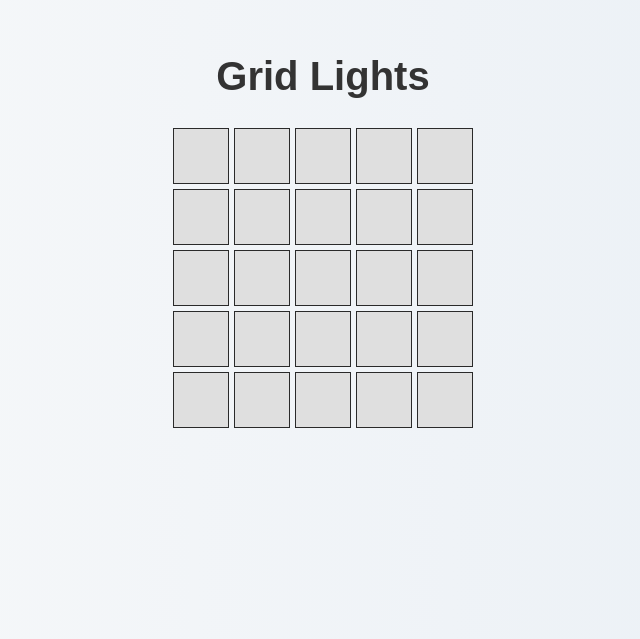
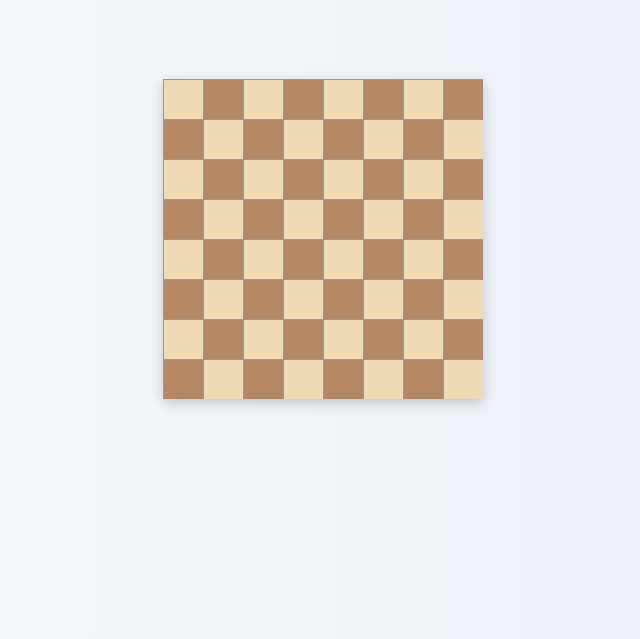
Before and after one commit to Code-With-Rohit-69/Practice-React, a React (Vite) app: page / in a window 1280 px wide. Shown: the part 161-800 px from the top of the page, without its empty margins (317-957 px from the left). Built offline with nearby package versions, Linux system fonts and the light colour scheme.

Commit message:
Knight Chess Moves component

```diff
--- a/src/App.jsx
+++ b/src/App.jsx
@@ -11,11 +11,12 @@ import Calculator from "./components/Calculator/Calculator";
 import EmojiReplacer from "./components/EmojiReplacer/EmojiReplacer";
 import PasswordGenerator from "./components/PasswordGenerator/PasswordGenerator";
 import GridLights from "./components/GridLights/GridLights";
+import KnightChessboard from "./components/KnightMoves/KnightChessboard";
 
 const App = () => {
   return (
     <div>
-      <GridLights n={5} />
+      <KnightChessboard />
     </div>
   );
 };
--- /dev/null
+++ b/src/components/KnightMoves/KnightChessboard.css
@@ -0,0 +1,65 @@
+.chessboard-grid {
+  display: grid;
+  grid-template-columns: repeat(8, 40px);
+  grid-template-rows: repeat(8, 40px);
+  gap: 0;
+  box-shadow: 0 4px 12px rgba(0, 0, 0, 0.2);
+  overflow: hidden;
+  width: fit-content;
+  margin: 20px auto;
+}
+
+.cell {
+  width: 60px;
+  height: 60px;
+  box-sizing: border-box;
+  border: 1px solid #999;
+  display: flex;
+  align-items: center;
+  justify-content: center;
+  font-size: 0.875rem;
+  font-weight: 500;
+  cursor: pointer;
+  transition: background-color 0.2s ease;
+}
+
+.light-square {
+  background-color: #f0d9b5;
+  color: #2d3748;
+}
+
+.light-square:hover {
+  background-color: #e0c9a5;
+}
+
+.dark-square {
+  background-color: #b58863;
+  color: #f7fafc;
+}
+
+.dark-square:hover {
+  background-color: #a57853;
+}
+
+.selected-square {
+  background-color: #87cefa !important;
+  color: #333 !important;
+  font-weight: 700;
+  box-shadow: inset 0 0 0 3px #3b82f6;
+}
+
+.knight-move-target {
+  background-color: #4682b4 !important;
+  color: white !important;
+  font-weight: 700;
+}
+
+.knight-move-target:hover {
+  background-color: #366f9b !important;
+}
+
+span {
+  font-size: 1.2rem;
+  color: #000;
+  font-weight: 700;
+}
--- /dev/null
+++ b/src/components/KnightMoves/KnightChessboard.jsx
@@ -0,0 +1,74 @@
+// KnightChessboard.js
+import React, { useState } from "react";
+import "./KnightChessboard.css";
+
+const BOARD_SIZE = 8;
+const dirs = [
+  [-1, -2],
+  [-2, -1],
+  [-2, 1],
+  [-1, 2],
+  [1, 2],
+  [2, 1],
+  [1, -2],
+  [2, -1],
+];
+
+function getKnightMoves(row, col, set) {
+  dirs.forEach((dir, index) => {
+    let x = dir[0] + row;
+    let y = dir[1] + col;
+
+    if (x >= 0 && x < 8 && y >= 0 && y < 8) {
+      set.add(`${x}-${y}`);
+    }
+  });
+
+}
+
+const KnightChessboard = () => {
+  const [moves, setMoves] = useState(new Set());
+  const [hovered, setHovered] = useState([]);
+
+  const handleMouseOver = (row, col) => {
+    setHovered([row, col]);
+    setMoves(() => {
+      let newSet = new Set();
+      getKnightMoves(row, col, newSet);
+      return newSet;
+    });
+  };
+
+  const handleMouseLeave = () => {
+    setMoves(new Set());
+    setHovered([]);
+  };
+
+  return (
+    <div className="chessboard-grid">
+      {Array.from({ length: BOARD_SIZE }).map((_, row) =>
+        Array.from({ length: BOARD_SIZE }).map((_, col) => {
+          const isLight = (row + col) % 2 === 0;
+          let hover = row === hovered[0] && col === hovered[1];
+          let contains = moves.has(`${row}-${col}`);
+
+          return (
+            <div
+              key={`${row}-${col}`}
+              data-testid={`cell-${row}-${col}`}
+              className={`cell ${isLight ? "light-square" : "dark-square"} ${
+                hover ? "selected-square" : ""
+              } ${contains ? "knight-move-target" : ""}`}
+              onMouseOver={() => handleMouseOver(row, col)}
+              onMouseLeave={handleMouseLeave}
+            >
+              <span>{hover ? "♞" : ""}</span>
+            </div>
+          );
+        })
+      )}
+    </div>
+  );
+};
+
+export default KnightChessboard;
```
